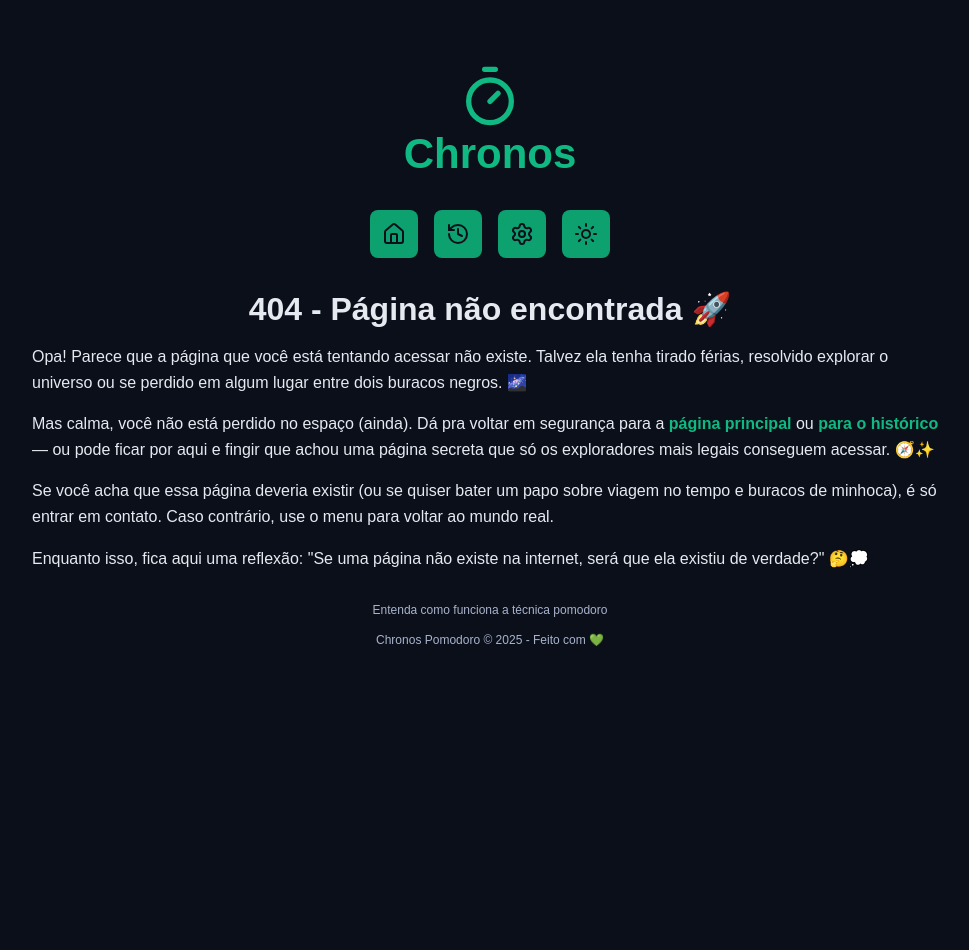
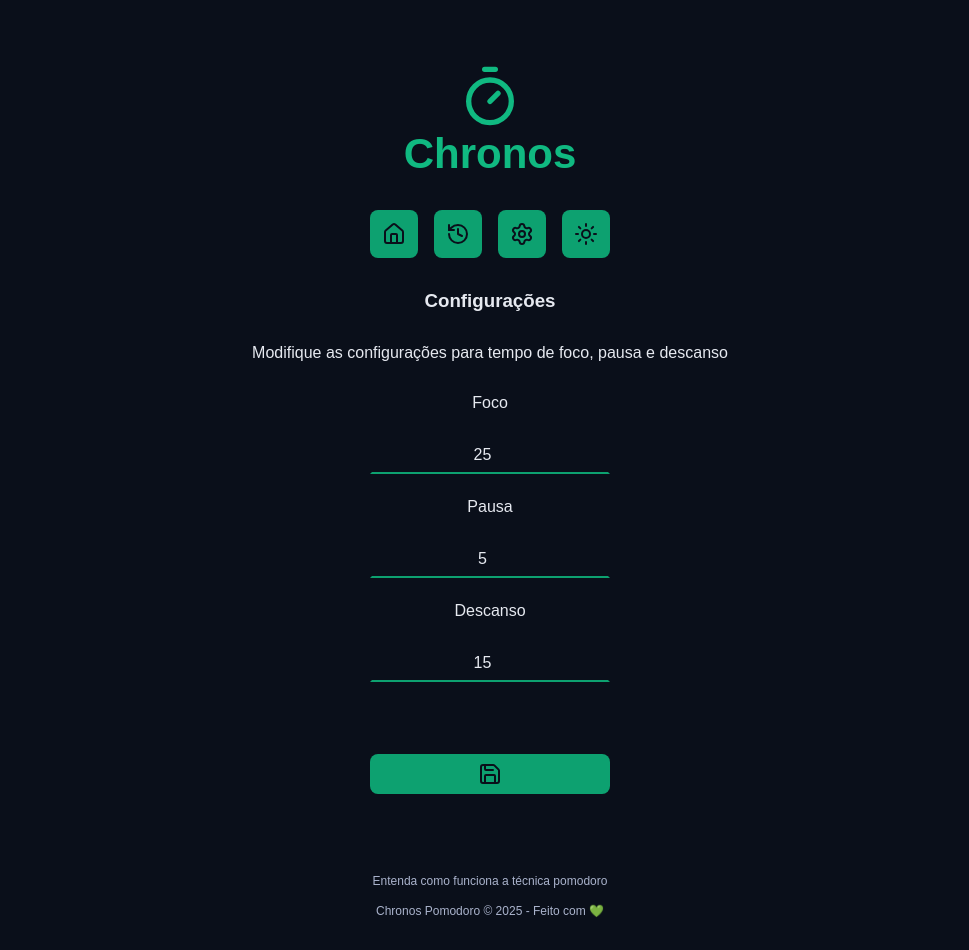
Before and after one commit to MaaSantos45/chronos, a React (Vite) app: page /settings in a window 1280 px wide. Shown: the whole page, without its empty margins (150-1119 px from the left). Before the commit the page ends 800 px from the top, so only its background shows below. Built offline with nearby package versions, Linux system fonts and the light colour scheme.

Commit message:
adicionado página de configuração e formulario de configuração do tempo das tarefas, adicionado no reducer função para salvar config no state, corrigido css aplicando nowrap na tabela

```diff
--- a/src/adapters/showMessage.ts
+++ b/src/adapters/showMessage.ts
@@ -2,6 +2,7 @@ import { toast } from 'react-toastify';
 import {Dialog} from "../components/Dialog";
 
 export const showMessage = {
+    dismiss: () => toast.dismiss(),
     success: (msg: string) => toast.success(msg),
     error: (msg: string) => toast.error(msg),
     warning: (msg: string) => toast.warning(msg),
--- /dev/null
+++ b/src/components/ConfigForm/index.tsx
@@ -0,0 +1,110 @@
+import styles from './styles.module.css'
+import {DefaultInput} from "../DefaultInput";
+import {DefaultButton} from "../DefaultButton";
+import {SaveIcon} from "lucide-react";
+import {type FormEvent, useRef} from "react";
+import {useTaskContext} from "../../contexts/TaskContext/useTaskContext.ts";
+import {showMessage} from "../../adapters/showMessage.ts";
+import {TaskActionType} from "../../contexts/TaskContext/taskActions.ts";
+
+
+export function ConfigForm() {
+    const {state, dispatch} = useTaskContext()
+
+    const workTimeRef = useRef<HTMLInputElement>(null);
+    const breakTimeRef = useRef<HTMLInputElement>(null);
+    const restTimeRef = useRef<HTMLInputElement>(null);
+
+    const errors: string[] = []
+
+    function handleSubmit(event: FormEvent<HTMLFormElement>) {
+        event.preventDefault()
+
+        const workTime = Number(workTimeRef.current?.value);
+        const breakTime = Number(breakTimeRef.current?.value);
+        const restTime = Number(restTimeRef.current?.value);
+
+        if (isNaN(workTime) || isNaN(breakTime) || isNaN(restTime)) {
+            errors.push('Digite apenas numeros')
+        }
+
+        if ((!isNaN(workTime) && !(0 < workTime && workTime <= 90) )) {
+            errors.push('Foco deve ser ENTRE 1 a 90')
+        }
+
+        if ((!isNaN(breakTime) && !(0 < breakTime && breakTime <= 30) )) {
+            errors.push('Pausa deve ser ENTRE 1 a 30')
+        }
+
+        if ((!isNaN(restTime) && !(0 < restTime && restTime <= 60) )) {
+            errors.push('Descanso deve ser ENTRE 1 a 60')
+        }
+
+        if (errors.length > 0) {
+            showMessage.dismiss()
+            errors.forEach(e => {
+                showMessage.error(e)
+            })
+            errors.splice(0, errors.length)
+            return;
+        }
+
+        dispatch({
+            type: TaskActionType.CHANGE_SETTINGS,
+            payload: {
+                workTime: workTime,
+                breakTime: breakTime,
+                restTime: restTime,
+            }
+        })
+        showMessage.success("Configurações Salvas com Sucesso")
+    }
+
+    return (
+        <>
+            <form className={styles.form} onSubmit={handleSubmit} action="">
+                <div className={styles.formRow}>
+                    <DefaultInput
+                        id={'workTime'}
+                        type={'number'}
+                        min={1}
+                        max={90}
+                        label={'Foco'}
+                        ref={workTimeRef}
+                        defaultValue={state.config.workTime}
+                    />
+                </div>
+
+                <div className={styles.formRow}>
+                    <DefaultInput
+                        id={'breakTime'}
+                        type={'number'}
+                        min={1}
+                        max={30}
+                        label={'Pausa'}
+                        ref={breakTimeRef}
+                        defaultValue={state.config.breakTime}
+                    />
+                </div>
+
+                <div className={styles.formRow}>
+                    <DefaultInput
+                        id={'restTime'}
+                        type={'number'}
+                        min={1}
+                        max={60}
+                        label={'Descanso'}
+                        ref={restTimeRef}
+                        defaultValue={state.config.restTime}
+                    />
+                </div>
+
+                <div className={styles.formRow}>
+                    <DefaultButton aria-label={'Salvar as Configurações'} title={'Salvar Configurações'}>
+                        <SaveIcon />
+                    </DefaultButton>
+                </div>
+            </form>
+        </>
+    )
+}
--- /dev/null
+++ b/src/components/ConfigForm/styles.module.css
@@ -0,0 +1,17 @@
+.form {
+    display: flex;
+    align-items: center;
+    justify-content: center;
+    flex-direction: column;
+    width: 100%;
+    gap: 2.4rem;
+}
+
+.formRow {
+    display: flex;
+    align-items: center;
+    justify-content: center;
+    flex-direction: column;
+    width: 100%;
+    gap: 2.4rem;
+}
--- a/src/contexts/TaskContext/taskActions.ts
+++ b/src/contexts/TaskContext/taskActions.ts
@@ -6,6 +6,7 @@
 // payload <- os dados extras enviados junto com a action, se necessário para atualizar o estado
 
 import type {TaskModel} from "../../models/TaskModel.tsx";
+import type {TaskStateModel} from "../../models/TaskStateModel.tsx";
 
 export const TaskActionType = {
     START_TASK: "START_TASK",
@@ -13,6 +14,7 @@ export const TaskActionType = {
     COMPLETE_TASK: "COMPLETE_TASK",
     RESET_STATE: "RESET_STATE",
     COUNT_DOWN: "COUNT_DOWN",
+    CHANGE_SETTINGS: "CHANGE_SETTINGS",
 } as const;
 
 export type TaskActionModel =
@@ -20,4 +22,6 @@ export type TaskActionModel =
     | {type: typeof TaskActionType.INTERRUPT_TASK,}
     | {type: typeof TaskActionType.COMPLETE_TASK,}
     | {type: typeof TaskActionType.RESET_STATE,}
-    | {type: typeof TaskActionType.COUNT_DOWN, payload: {secondsRemaining: number}};
+    | {type: typeof TaskActionType.COUNT_DOWN, payload: {secondsRemaining: number}}
+    | {type: typeof TaskActionType.CHANGE_SETTINGS, payload: TaskStateModel['config']}
+;
--- a/src/contexts/TaskContext/taskReducer.ts
+++ b/src/contexts/TaskContext/taskReducer.ts
@@ -63,6 +63,13 @@ export function taskReducer(state: TaskStateModel, action: TaskActionModel) {
             return {...initialTaskState}
         }
 
+        case TaskActionType.CHANGE_SETTINGS: {
+            return {
+                ...state,
+                config: {...action.payload}
+            }
+        }
+
         default: {
 
             return state;
--- a/src/pages/History/index.tsx
+++ b/src/pages/History/index.tsx
@@ -34,16 +34,18 @@ export function History() {
         }));
     }, [state.tasks]);
 
+    useEffect(() => {
+        return () => {
+            showMessage.dismiss()
+        }
+    }, []);
+
     function clearHistory() {
         showMessage.confirm("Deseja Apagar o Histórico?",(confirmation) => {
             if (confirmation) {
                 dispatch({type: TaskActionType.RESET_STATE})
             }
         })
-
-        // if(confirm("Tem Certeza Que Deseja Apagar o Histórico?")){
-        //     dispatch({type: TaskActionType.RESET_STATE})
-        // }
     }
 
     function handleSortTask({field}: Pick<SortTaskOptions, 'field'>) {
--- a/src/pages/History/styles.module.css
+++ b/src/pages/History/styles.module.css
@@ -15,6 +15,7 @@
     border-bottom: 0.2rem solid var(--gray-700);
     text-align: left;
     padding: 1.6rem;
+    text-wrap: nowrap;
 }
 
 .responsiveTable th {
--- /dev/null
+++ b/src/pages/Settings/index.tsx
@@ -0,0 +1,27 @@
+import styles from './styles.module.css'
+import {MainTemplate} from "../../templates/MainTemplate";
+import {Container} from "../../components/Container";
+import {Heading} from "../../components/Heading";
+import {ConfigForm} from "../../components/ConfigForm";
+
+
+export function Settings() {
+    return (
+        <>
+            <MainTemplate >
+                <Container>
+                    <Heading>
+                        Configurações
+                    </Heading>
+                </Container>
+                <Container>
+                    <p className={styles.core}>Modifique as configurações para tempo de foco, pausa e descanso</p>
+                </Container>
+
+                <Container>
+                    <ConfigForm />
+                </Container>
+            </MainTemplate>
+        </>
+    )
+}
--- /dev/null
+++ b/src/pages/Settings/styles.module.css
@@ -0,0 +1,3 @@
+.core {
+    text-align: center;
+}
--- a/src/routers/MainRouter/index.tsx
+++ b/src/routers/MainRouter/index.tsx
@@ -4,6 +4,7 @@ import {About} from "../../pages/About";
 import {NotFound} from "../../pages/NotFound";
 import {useEffect} from "react";
 import {History} from "../../pages/History";
+import {Settings} from "../../pages/Settings";
 
 function ScrollTop() {
     const { pathname } = useLocation();
@@ -23,6 +24,7 @@ export function MainRouter() {
                     <Route path={"/"} element={<Home />} />
                     <Route path={"/about/"} element={<About />} />
                     <Route path={"/history/"} element={<History />} />
+                    <Route path={"/settings/"} element={<Settings />} />
 
                     <Route path={"*"} element={<NotFound />} />
                 </Routes>
```
